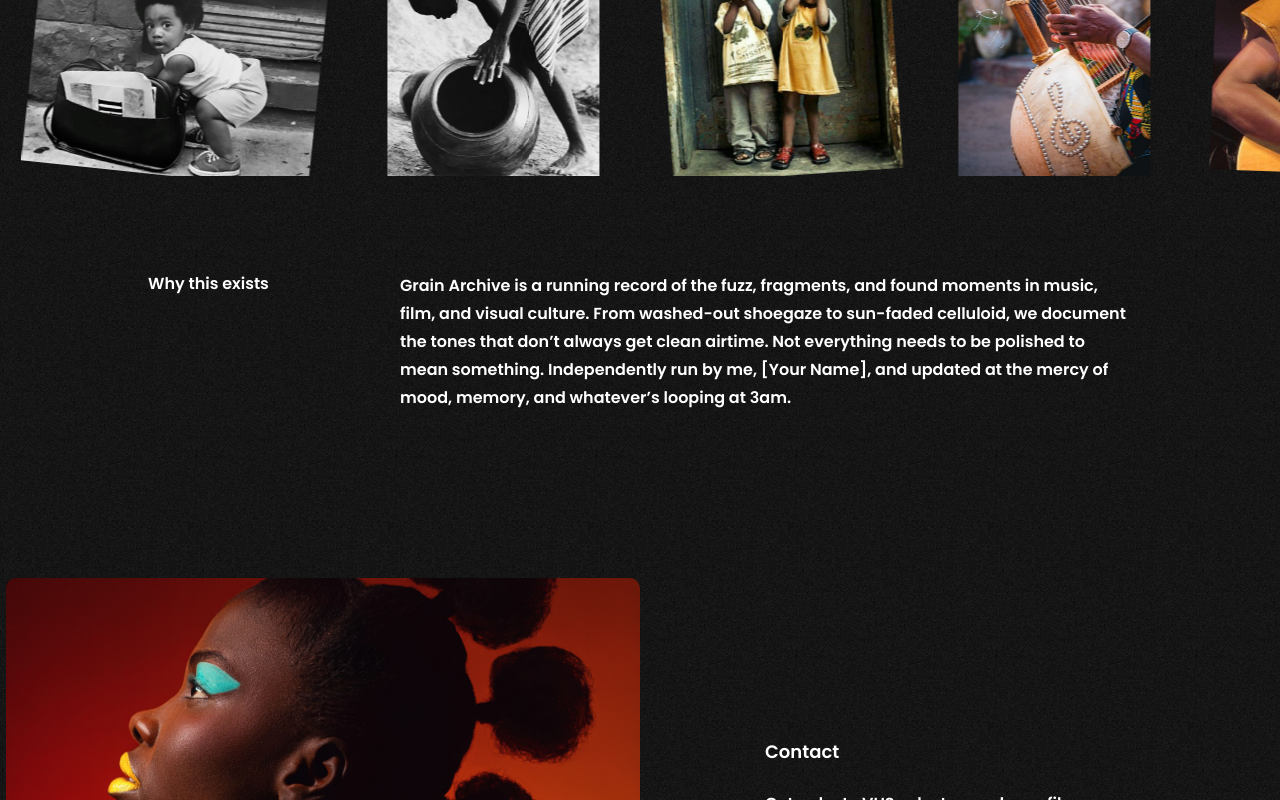
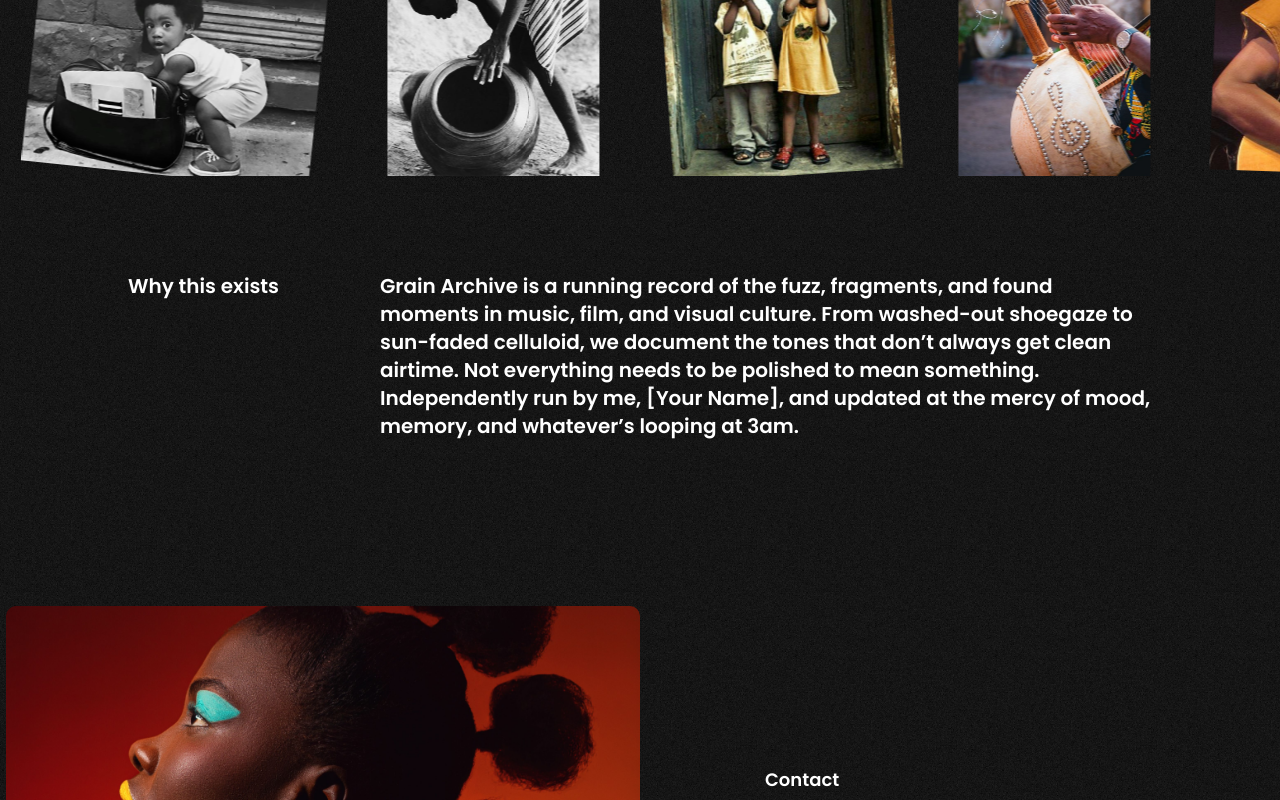
Before and after one commit to MandelaByron/culture, a Next.js app: page /about in a window 1280 px wide. Shown: the part 544-1344 px from the top of the page. Built offline with nearby package versions, Linux system fonts and the light colour scheme.

Commit message:
fix: about header fonts

```diff
--- a/src/app/about/page.tsx
+++ b/src/app/about/page.tsx
@@ -47,9 +47,9 @@ export default function AboutPage() {
       </section>
 
       {/* Why this exists */}
-      <section className="mx-auto grid max-w-5xl gap-3 px-5 pb-24 sm:pb-40 md:grid-cols-[240px_1fr]">
-        <h2 className="text-base font-semibold">Why this exists</h2>
-        <p className="text-base font-semibold leading-7">
+      <section className="mx-auto grid max-w-5xl gap-3  pb-24 sm:pb-40 md:grid-cols-[240px_1fr]">
+        <h2 className="text-xl font-semibold">Why this exists</h2>
+        <p className="text-xl font-semibold leading-7">
           Grain Archive is a running record of the fuzz, fragments, and found
           moments in music, film, and visual culture. From washed-out shoegaze
           to sun-faded celluloid, we document the tones that don’t always get
```
